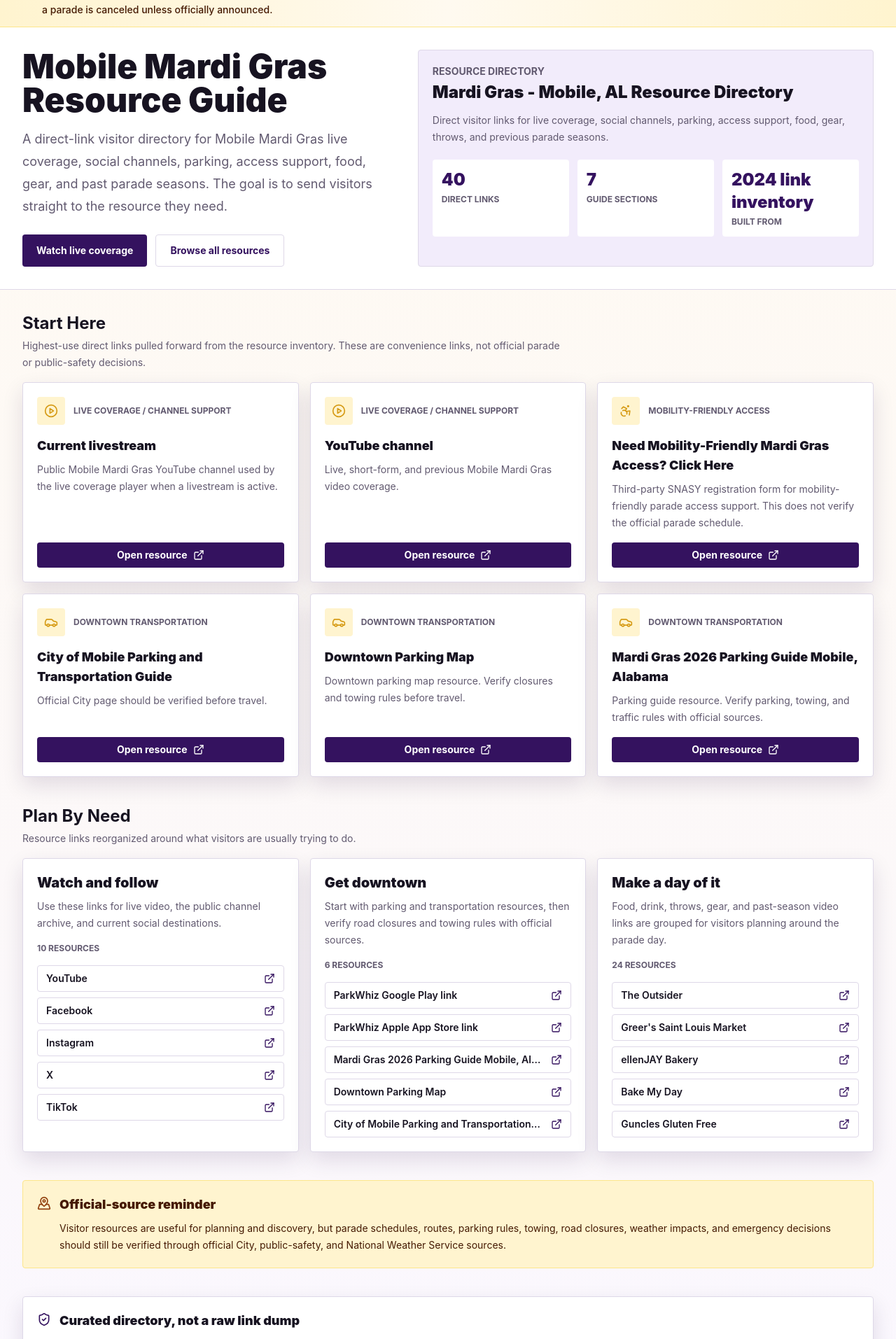
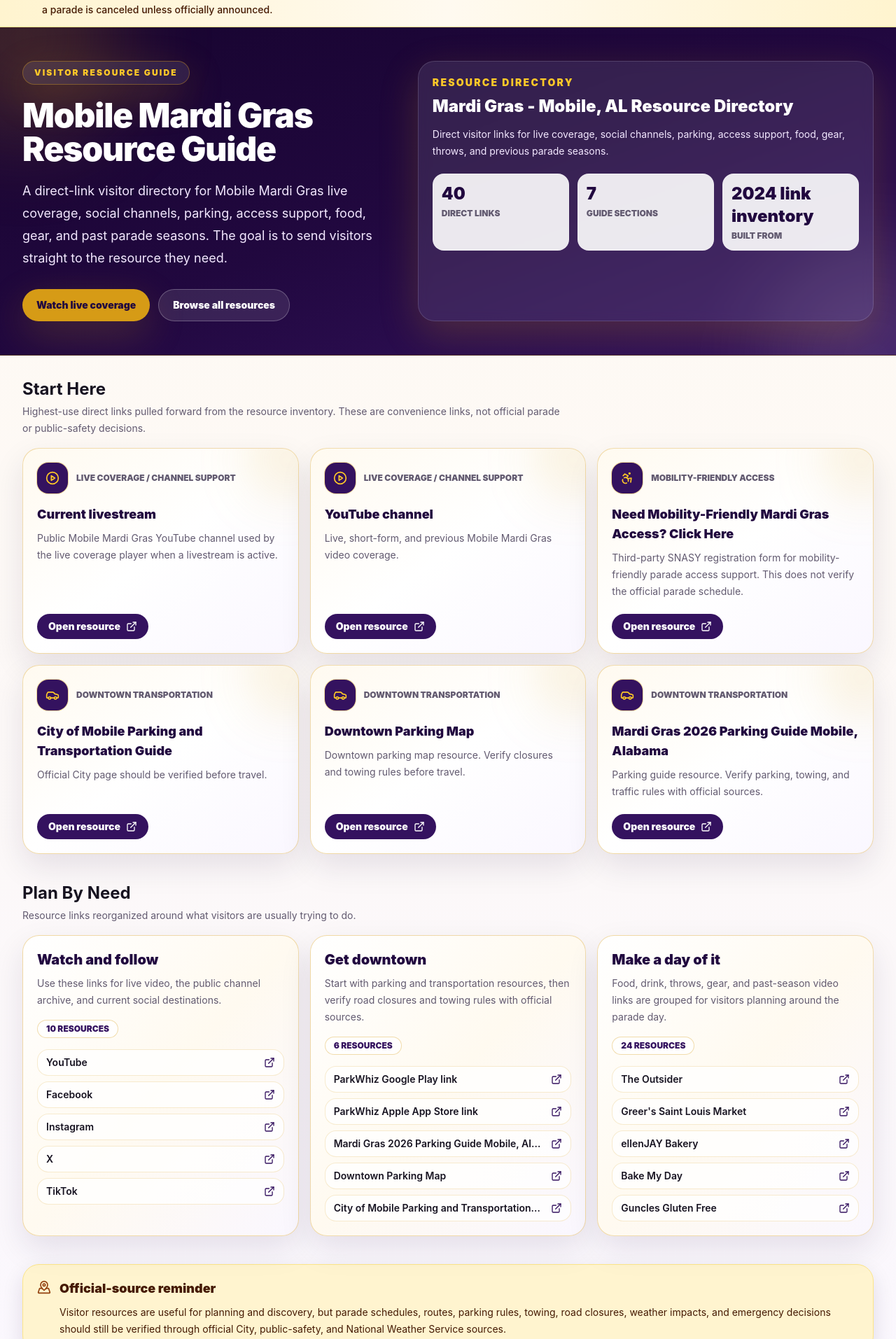
Before and after one commit to TheCryptoArborist/251mardigras, a Next.js app: page /resources in a window 1280 px wide. Shown: the part 107-2020 px from the top of the page at 70% size. Built offline with nearby package versions, Linux system fonts and the light colour scheme; no server answers; the database is empty; what @next/env would draw is missing.

Commit message:
Polish resource guide visuals

```diff
--- a/src/app/resources/page.tsx
+++ b/src/app/resources/page.tsx
@@ -75,28 +75,33 @@ export default async function ResourcesPage() {
 
   return (
     <div>
-      <section className="border-b border-parade-line bg-white">
-        <div className="mx-auto grid max-w-7xl gap-8 px-4 py-8 sm:px-6 lg:grid-cols-[0.9fr_1.1fr] lg:px-8">
-          <div>
-            <h1 className="max-w-3xl text-4xl font-black tracking-normal text-parade-ink sm:text-5xl">
+      <section className="relative overflow-hidden border-b border-parade-gold/30 bg-gradient-to-br from-parade-purpleDeep via-parade-purpleDark to-parade-purple text-white">
+        <div className="absolute left-[-7rem] top-[-8rem] h-72 w-72 rounded-full bg-parade-gold/20 blur-3xl" aria-hidden="true" />
+        <div className="absolute bottom-[-10rem] right-[-8rem] h-80 w-80 rounded-full bg-white/10 blur-3xl" aria-hidden="true" />
+        <div className="mx-auto grid max-w-7xl gap-8 px-4 py-10 sm:px-6 lg:grid-cols-[0.9fr_1.1fr] lg:px-8 lg:py-12">
+          <div className="relative z-10">
+            <p className="inline-flex rounded-full border border-parade-gold/40 bg-white/10 px-4 py-2 text-xs font-black uppercase tracking-[0.18em] text-parade-goldBright shadow-glow">
+              Visitor resource guide
+            </p>
+            <h1 className="mt-5 max-w-3xl text-4xl font-black tracking-tight text-white sm:text-5xl">
               Mobile Mardi Gras Resource Guide
             </h1>
-            <p className="mt-4 max-w-2xl text-lg leading-8 text-parade-muted">
+            <p className="mt-5 max-w-2xl text-lg leading-8 text-purple-100">
               A direct-link visitor directory for Mobile Mardi Gras live coverage, social channels, parking, access support, food, gear, and past parade seasons. The goal is to send visitors straight to the resource they need.
             </p>
-            <div className="mt-6 flex flex-wrap gap-3">
-              <a href="/watch" className="inline-flex items-center gap-2 rounded bg-parade-purple px-5 py-3 text-sm font-bold text-white hover:bg-parade-purpleDark">
+            <div className="mt-7 flex flex-wrap gap-3">
+              <a href="/watch" className="inline-flex items-center gap-2 rounded-full bg-parade-gold px-5 py-3 text-sm font-black text-parade-purpleDark shadow-glow transition hover:-translate-y-0.5 hover:bg-parade-goldBright">
                 Watch live coverage
               </a>
-              <a href="#all-resources" className="inline-flex items-center gap-2 rounded border border-parade-line bg-white px-5 py-3 text-sm font-bold text-parade-purple hover:bg-parade-purpleSoft">
+              <a href="#all-resources" className="inline-flex items-center gap-2 rounded-full border border-white/25 bg-white/10 px-5 py-3 text-sm font-black text-white transition hover:-translate-y-0.5 hover:bg-white/15">
                 Browse all resources
               </a>
             </div>
           </div>
-          <div className="rounded border border-parade-line bg-parade-purpleSoft p-5">
-            <p className="text-sm font-bold uppercase text-parade-muted">Resource directory</p>
-            <h2 className="mt-1 text-2xl font-black text-parade-ink">{linktreeProfile.title}</h2>
-            <p className="mt-3 text-sm leading-6 text-parade-muted">{linktreeProfile.tagline}</p>
+          <div className="relative z-10 rounded-[1.5rem] border border-white/15 bg-white/10 p-5 shadow-glow backdrop-blur">
+            <p className="text-sm font-black uppercase tracking-[0.16em] text-parade-goldBright">Resource directory</p>
+            <h2 className="mt-2 text-2xl font-black text-white">{linktreeProfile.title}</h2>
+            <p className="mt-3 text-sm leading-6 text-purple-100">{linktreeProfile.tagline}</p>
             <div className="mt-5 grid gap-3 sm:grid-cols-3">
               <ProfileMetric label="Direct links" value={String(resources.length)} />
               <ProfileMetric label="Guide sections" value={String(totalCategoryCount)} />
@@ -136,7 +141,7 @@ export default async function ResourcesPage() {
           </div>
         </section>
 
-        <section className="rounded border border-amber-200 bg-parade-goldSoft p-5">
+        <section className="rounded-[1.5rem] border border-amber-200 bg-parade-goldSoft p-5 shadow-civic">
           <div className="flex items-start gap-3">
             <MapPinned className="mt-0.5 h-5 w-5 shrink-0 text-amber-800" aria-hidden="true" />
             <div>
@@ -148,18 +153,20 @@ export default async function ResourcesPage() {
           </div>
         </section>
 
-        <section className="rounded border border-parade-line bg-white p-5 shadow-civic">
+        <section className="rounded-[1.5rem] border border-parade-gold/35 bg-gradient-to-br from-parade-cream via-white to-parade-purpleMist p-5 shadow-card">
           <div className="flex items-start gap-3">
-            <ShieldCheck className="mt-0.5 h-5 w-5 shrink-0 text-parade-purple" aria-hidden="true" />
+            <div className="grid h-11 w-11 shrink-0 place-items-center rounded-2xl bg-parade-purple text-parade-goldBright ring-1 ring-parade-gold/40">
+              <ShieldCheck className="h-5 w-5" aria-hidden="true" />
+            </div>
             <div>
-              <h2 className="text-lg font-black text-parade-ink">Curated directory, not a raw link dump</h2>
+              <h2 className="text-lg font-black text-parade-purpleDark">Curated directory, not a raw link dump</h2>
               <p className="mt-2 text-sm leading-6 text-parade-muted">
                 The website keeps a legacy cache of imported quick links, but only selected resources are published here. The public directory should stay focused on Mobile Mardi Gras visitors instead of displaying every imported discount, affiliate, or unrelated offer.
               </p>
               <ul className="mt-4 space-y-2 text-sm leading-6 text-parade-muted">
                 {resourceCurationPrinciples.map((principle) => (
                   <li key={principle} className="flex gap-2">
-                    <span className="mt-2 h-1.5 w-1.5 shrink-0 rounded-full bg-parade-purple" aria-hidden="true" />
+                    <span className="mt-2 h-1.5 w-1.5 shrink-0 rounded-full bg-parade-gold" aria-hidden="true" />
                     <span>{principle}</span>
                   </li>
                 ))}
@@ -175,8 +182,8 @@ export default async function ResourcesPage() {
           />
           <div className="grid gap-3 md:grid-cols-2 xl:grid-cols-5">
             {linktreeCategoryHighlights.map((item) => (
-              <article key={item.title} className="rounded border border-parade-line bg-white p-4 shadow-civic">
-                <h3 className="text-sm font-bold text-parade-ink">{item.title}</h3>
+              <article key={item.title} className="rounded-[1.25rem] border border-parade-gold/30 bg-gradient-to-br from-white via-parade-cream to-parade-purpleMist p-4 shadow-card">
+                <h3 className="text-sm font-black text-parade-purpleDark">{item.title}</h3>
                 <p className="mt-2 text-sm leading-6 text-parade-muted">{item.detail}</p>
               </article>
             ))}
@@ -197,29 +204,30 @@ export default async function ResourcesPage() {
 
 function ProfileMetric({ label, value }: { label: string; value: string }) {
   return (
-    <div className="rounded border border-white/70 bg-white p-3">
-      <p className="text-2xl font-black text-parade-purple">{value}</p>
-      <p className="mt-1 text-xs font-bold uppercase text-parade-muted">{label}</p>
+    <div className="rounded-2xl border border-white/15 bg-white/90 p-3">
+      <p className="text-2xl font-black text-parade-purpleDark">{value}</p>
+      <p className="mt-1 text-xs font-black uppercase text-parade-muted">{label}</p>
     </div>
   );
 }
 
 function FeaturedResourceCard({ resource }: { resource: ResourceItem }) {
   return (
-    <article className="flex h-full min-w-0 flex-col rounded border border-parade-line bg-white p-5 shadow-civic">
-      <div className="mb-4 flex items-center gap-3">
-        <div className="grid h-10 w-10 place-items-center rounded bg-parade-goldSoft text-parade-gold">
+    <article className="group relative flex h-full min-w-0 flex-col overflow-hidden rounded-[1.5rem] border border-parade-gold/35 bg-gradient-to-br from-parade-cream via-white to-parade-purpleMist p-5 shadow-card transition hover:-translate-y-1 hover:shadow-glow">
+      <span className="pointer-events-none absolute right-[-2rem] top-[-2rem] h-24 w-24 rounded-full bg-parade-gold/20 blur-2xl" aria-hidden="true" />
+      <div className="relative z-10 mb-4 flex items-center gap-3">
+        <div className="grid h-11 w-11 place-items-center rounded-2xl bg-parade-purple text-parade-goldBright ring-1 ring-parade-gold/40">
           {categoryIcons[resource.category] ?? <ExternalLink className="h-5 w-5" aria-hidden="true" />}
         </div>
-        <p className="text-xs font-bold uppercase text-parade-muted">{resource.category}</p>
+        <p className="text-xs font-black uppercase text-parade-muted">{resource.category}</p>
       </div>
-      <h3 className="text-lg font-black text-parade-ink">{resource.title}</h3>
-      <p className="mt-2 flex-1 text-sm leading-6 text-parade-muted">{resource.description}</p>
+      <h3 className="relative z-10 text-lg font-black text-parade-purpleDark">{resource.title}</h3>
+      <p className="relative z-10 mt-2 flex-1 text-sm leading-6 text-parade-muted">{resource.description}</p>
       <a
         href={resource.url}
         target="_blank"
         rel="noreferrer"
-        className="mt-4 inline-flex items-center justify-center gap-2 rounded bg-parade-purple px-4 py-2 text-sm font-bold text-white hover:bg-parade-purpleDark"
+        className="relative z-10 mt-5 inline-flex w-fit items-center justify-center gap-2 rounded-full bg-parade-purple px-4 py-2 text-sm font-black text-white transition group-hover:bg-parade-purpleDark"
       >
         Open resource <ExternalLink className="h-4 w-4" aria-hidden="true" />
       </a>
@@ -231,10 +239,10 @@ function PlanningLane({ title, description, resources }: { title: string; descri
   const previewResources = resources.slice(0, 5);
 
   return (
-    <article className="min-w-0 rounded border border-parade-line bg-white p-5 shadow-civic">
-      <h3 className="text-xl font-black text-parade-ink">{title}</h3>
+    <article className="min-w-0 rounded-[1.5rem] border border-parade-gold/35 bg-gradient-to-br from-white via-parade-cream to-parade-purpleMist p-5 shadow-card">
+      <h3 className="text-xl font-black text-parade-purpleDark">{title}</h3>
       <p className="mt-2 text-sm leading-6 text-parade-muted">{description}</p>
-      <p className="mt-4 text-xs font-bold uppercase text-parade-muted">{resources.length} resources</p>
+      <p className="mt-4 inline-flex rounded-full border border-parade-gold/35 bg-white/75 px-3 py-1 text-xs font-black uppercase text-parade-purple">{resources.length} resources</p>
       <div className="mt-4 space-y-2">
         {previewResources.map((resource) => (
           <a
@@ -242,7 +250,7 @@ function PlanningLane({ title, description, resources }: { title: string; descri
             href={resource.url}
             target="_blank"
             rel="noreferrer"
-            className="flex min-w-0 items-center justify-between gap-3 rounded border border-parade-line px-3 py-2 text-sm font-semibold text-parade-ink hover:bg-parade-purpleSoft"
+            className="flex min-w-0 items-center justify-between gap-3 rounded-2xl border border-parade-gold/20 bg-white/75 px-3 py-2 text-sm font-semibold text-parade-ink transition hover:bg-parade-goldSoft"
           >
             <span className="min-w-0 truncate">{resource.title}</span>
             <ExternalLink className="h-4 w-4 shrink-0 text-parade-purple" aria-hidden="true" />
```
